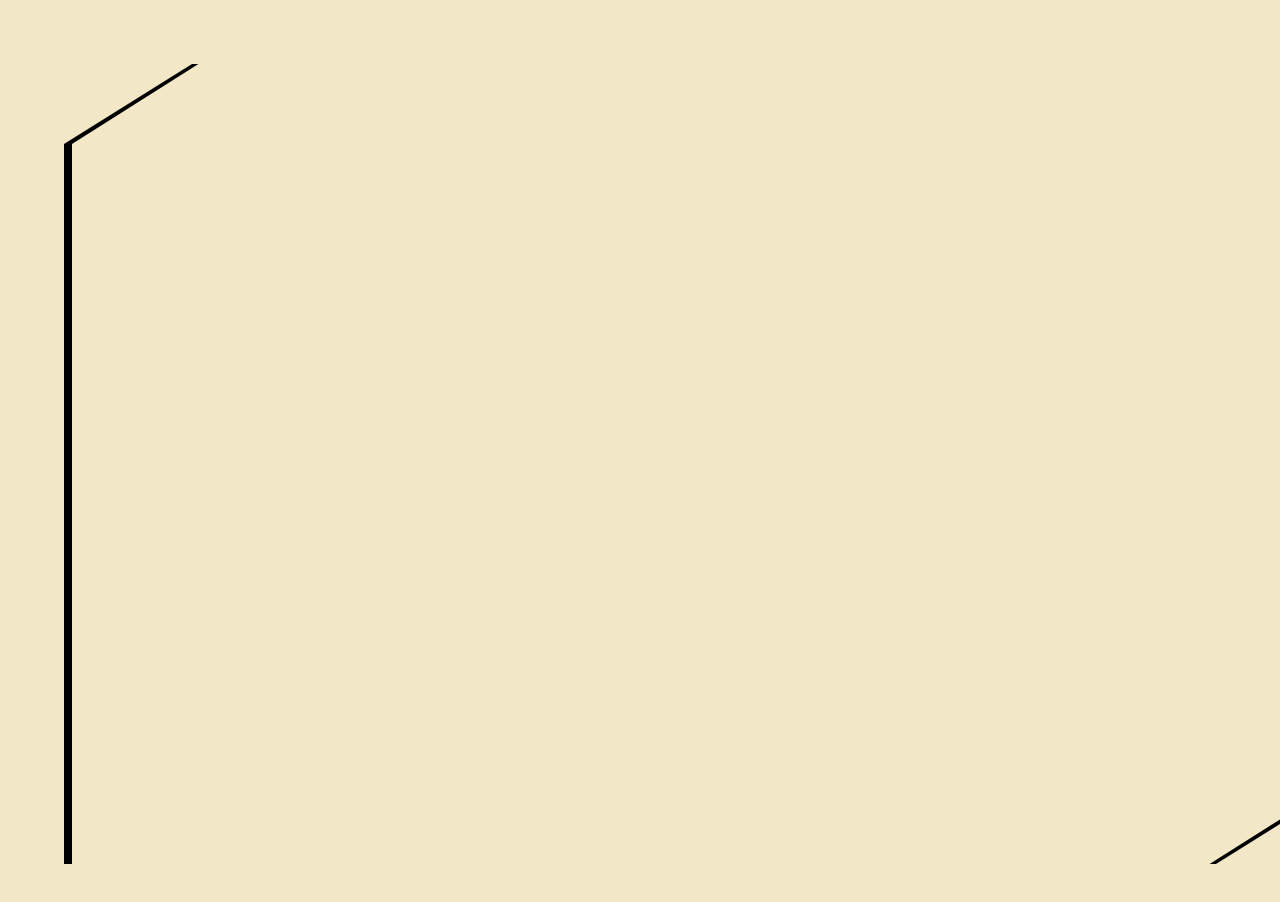
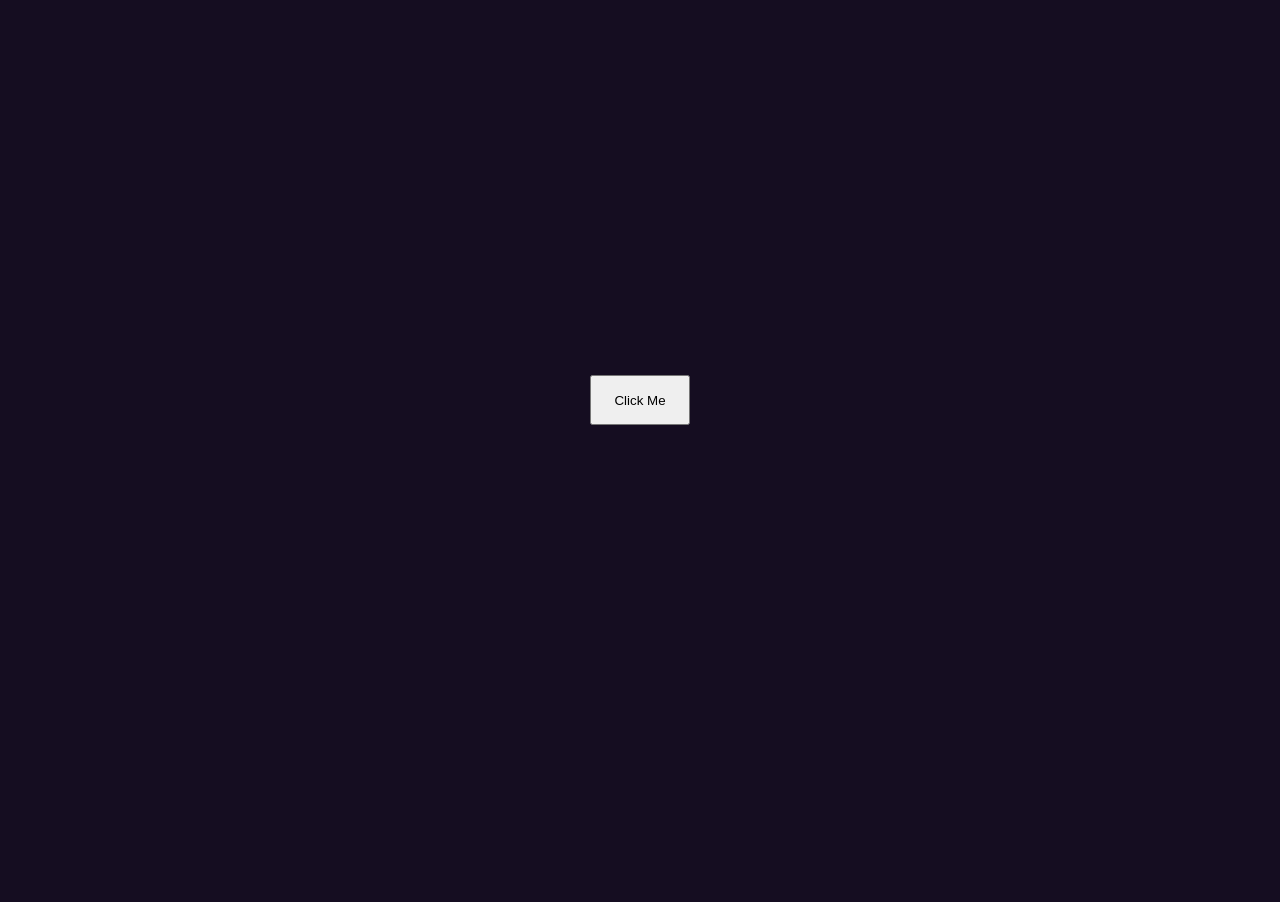
Before and after one commit to asorge29/portfolio, a Next.js app: page / in a window 1280 px wide. Shown: the top 902 px of the page. After the commit the page ends 800 px from the top, so only its background shows below. Built offline with nearby package versions, Linux system fonts and the light colour scheme.

Commit message:
starting from scratch

```diff
--- a/src/app/layout.tsx
+++ b/src/app/layout.tsx
@@ -3,7 +3,6 @@ import {Chakra_Petch} from "next/font/google"
 import "../styles/globals.css";
 import Cursor from "../components/cursor";
 import Navbar from "@/components/navbar";
-import CutCorners from "@/components/cutCorners";
 
 export const metadata: Metadata = {
   title: "Andy Sorge - Developer",
@@ -24,9 +23,7 @@ export default function RootLayout({
   return (
     <html lang="en">
       <body className={chakraPetch.className}>
-        <CutCorners>
-          {children}
-        </CutCorners>
+        {children}
       </body>
     </html>
   );
--- a/src/app/page.tsx
+++ b/src/app/page.tsx
@@ -1,10 +1,11 @@
 import styles from "../styles/page.module.css";
-import CutCorners from "@/components/cutCorners";
 
 export default function Home() {
   return (
     <main className={styles.main}>
-
+      <button className={styles.button}>
+        Click Me
+      </button>
     </main>
   )
 }
--- a/src/components/cutCorners.tsx
+++ /dev/null
@@ -1,13 +0,0 @@
-import styles from "@/styles/cutCorners.module.css";
-
-export default function CutCorners({
-  children
-}: {
-  children: React.ReactNode;
-}) {
-  return (
-    <div className={styles.outer}>
-      <div className={styles.inner}>{children}</div>
-    </div>
-  );
-}
--- a/src/styles/cutCorners.module.css
+++ /dev/null
@@ -1,17 +0,0 @@
-.outer {
-    width: 100%;
-    height: 100%;
-    margin: 5%;
-    background-color: black;
-    display: flex;
-    justify-content: center;
-    align-items: center;
-    clip-path: polygon(10% 0, 100% 0, 100% 90%, 90% 100%, 0% 100%, 0 10%);
-}
-
-.inner {
-    width: calc(100% - 16px);
-    height: calc(100% - 16px);
-    background-color: var(--background);
-    clip-path: polygon(10% 0, 100% 0, 100% 90%, 90% 100%, 0% 100%, 0 10%);
-}
--- a/src/styles/globals.css
+++ b/src/styles/globals.css
@@ -1,5 +1,5 @@
 :root {
-  --background: #f2e7c7;
+  --background: #150d21;
   --dots: #000;
   --red: rgb(224, 9, 50);
   --blue: #00d0ff;
@@ -24,7 +24,6 @@ body {
   font-family: Arial, Helvetica, sans-serif;
   -webkit-font-smoothing: antialiased;
   -moz-osx-font-smoothing: grayscale;
-  cursor: none;
 }
 
 * {
@@ -36,7 +35,6 @@ body {
 a {
   color: inherit;
   text-decoration: none;
-  cursor: none;
 }
 
 @media (prefers-color-scheme: dark) {
--- a/src/styles/page.module.css
+++ b/src/styles/page.module.css
@@ -6,3 +6,21 @@
     margin: 0;
     height: 100vh;
 }
+.button {
+    box-shadow: linear-gradient(
+        90deg,
+        rgba(255, 0, 0, 1) 0%,
+        rgba(255, 154, 0, 1) 10%,
+        rgba(208, 222, 33, 1) 20%,
+        rgba(79, 220, 74, 1) 30%,
+        rgba(63, 218, 216, 1) 40%,
+        rgba(47, 201, 226, 1) 50%,
+        rgba(28, 127, 238, 1) 60%,
+        rgba(95, 21, 242, 1) 70%,
+        rgba(186, 12, 248, 1) 80%,
+        rgba(251, 7, 217, 1) 90%,
+        rgba(255, 0, 0, 1) 100%
+    );
+    width: 100px;
+    height: 50px;
+}
```
